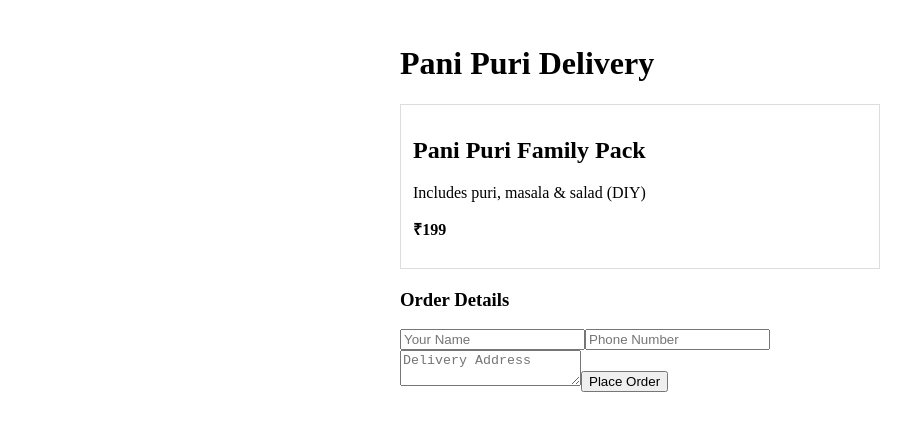
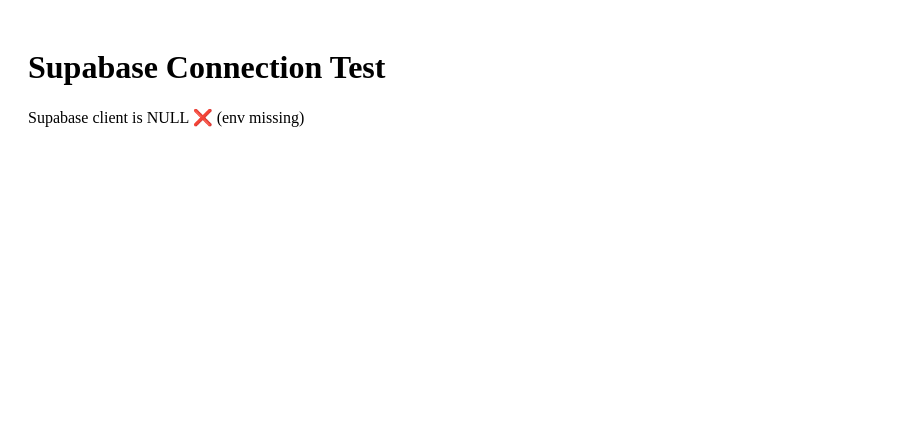
Before and after one commit to mahaboobgstp-hub/Delivery-App, a React (Vite) app: page / in a window 1280 px wide. Shown: the top 430 px of the page, without its empty margins (0-914 px from the left). Built offline with nearby package versions, Linux system fonts and the light colour scheme.

Commit message:
Update App.jsx

```diff
--- a/src/App.jsx
+++ b/src/App.jsx
@@ -1,78 +1,38 @@
-import { useState } from 'react';
-import { placeOrder } from './api/orders.api';
+import { useEffect, useState } from 'react';
+import { supabase } from './api/supabaseClient';
 
 export default function App() {
-  const [form, setForm] = useState({
-    customer_name: '',
-    phone: '',
-    address: ''
-  });
+  const [status, setStatus] = useState('Checking Supabase connection...');
 
-  const [loading, setLoading] = useState(false);
+  useEffect(() => {
+    async function testConnection() {
+      try {
+        const { data, error } = await supabase
+          .from('orders')
+          .select('id')
+          .limit(1);
 
-  async function handleOrder() {
-    if (!form.customer_name || !form.phone || !form.address) {
-      alert('Please fill all fields');
-      return;
+        if (error) {
+          setStatus('Supabase error: ' + error.message);
+        } else {
+          setStatus('Supabase connected successfully ✅');
+        }
+      } catch (err) {
+        setStatus('JS crash: ' + err.message);
+      }
     }
 
-    try {
-      setLoading(true);
-
-      await placeOrder({
-        customer_name: form.customer_name,
-        phone: form.phone,
-        address: form.address,
-        item_name: 'Pani Puri Family Pack',
-        quantity: 1,
-        total_amount: 199,
-        status: 'PLACED'
-      });
-
-      alert('Order placed successfully!');
-      setForm({ customer_name: '', phone: '', address: '' });
-    } catch (err) {
-      alert('Order failed. Try again.');
-    } finally {
-      setLoading(false);
+    if (!supabase) {
+      setStatus('Supabase client is NULL ❌ (env missing)');
+    } else {
+      testConnection();
     }
-  }
+  }, []);
 
   return (
-    <div style={{ padding: 16, maxWidth: 480, margin: '0 auto' }}>
-      <h1>Pani Puri Delivery</h1>
-
-      <div style={{ border: '1px solid #ddd', padding: 12, marginTop: 16 }}>
-        <h2>Pani Puri Family Pack</h2>
-        <p>Includes puri, masala & salad (DIY)</p>
-        <p><strong>₹199</strong></p>
-      </div>
-
-      <div style={{ marginTop: 20 }}>
-        <h3>Order Details</h3>
-
-        <input
-          placeholder="Your Name"
-          value={form.customer_name}
-          onChange={e => setForm({ ...form, customer_name: e.target.value })}
-        />
-
-        <input
-          placeholder="Phone Number"
-          value={form.phone}
-          onChange={e => setForm({ ...form, phone: e.target.value })}
-        />
-
-        <textarea
-          placeholder="Delivery Address"
-          value={form.address}
-          onChange={e => setForm({ ...form, address: e.target.value })}
-        />
-
-        <button onClick={handleOrder} disabled={loading}>
-          {loading ? 'Placing Order...' : 'Place Order'}
-        </button>
-      </div>
+    <div style={{ padding: 20 }}>
+      <h1>Supabase Connection Test</h1>
+      <p>{status}</p>
     </div>
   );
 }
```
